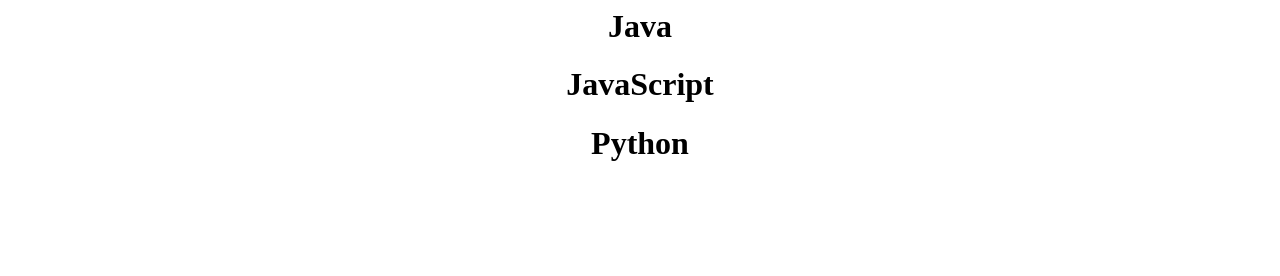
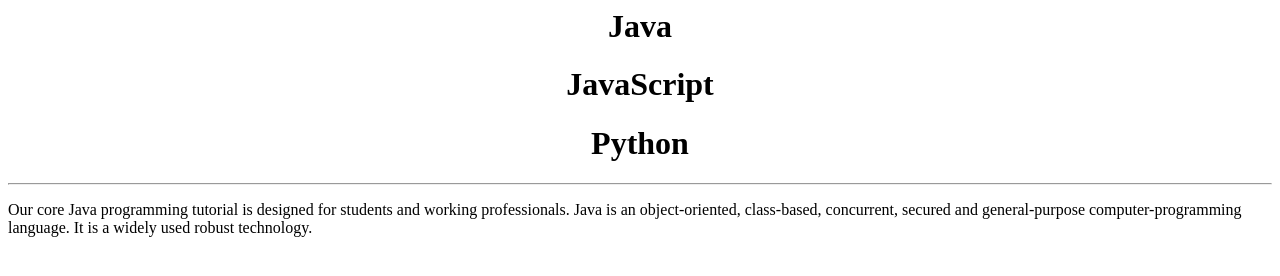
Before and after one commit to priya-32/Html, a plain HTML site: page index.html in a window 1280 px wide. Drawn offline with Linux system fonts and the light colour scheme.

Commit message:
Branch1 commited

```diff
--- a/index.html
+++ b/index.html
@@ -3,3 +3,9 @@
     <h1>JavaScript</h1>
     <h1>Python</h1>
 </center>
+<hr>
+<p>
+    Our core Java programming tutorial is designed for students and working professionals. Java is an object-oriented, class-based, concurrent, secured and general-purpose computer-programming language. It is a widely used robust technology.
+
+
+</p>
```
